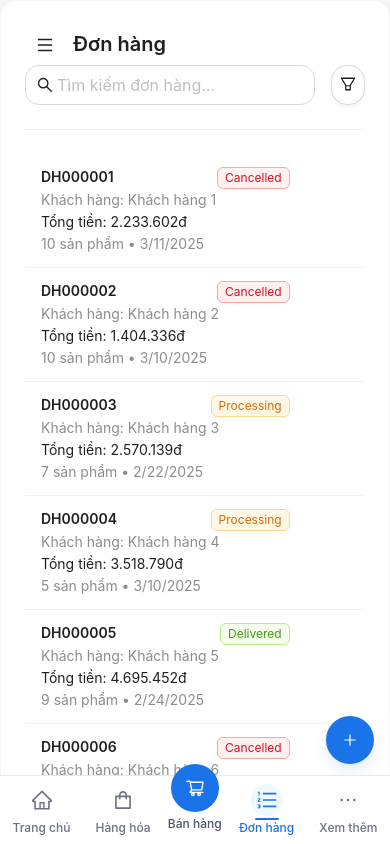
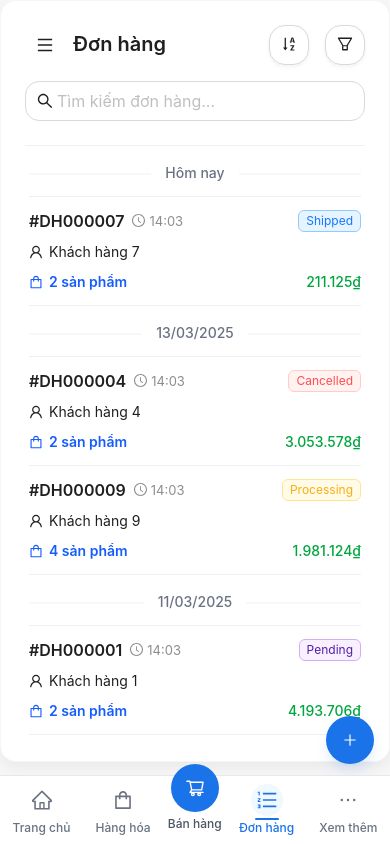
Before and after one commit to tamgtasa2611/jupiter_pos_fe, a Next.js app: page /admin/don-hang in a window 390 px wide. Built offline with nearby package versions, Linux system fonts and the light colour scheme; sample sign-in values are in the browser's storage; what @ant-design/nextjs-registry would draw is missing.

Commit message:
mobile UI

```diff
--- a/src/app/components/admin/don-hang/MobileHeader.jsx
+++ b/src/app/components/admin/don-hang/MobileHeader.jsx
@@ -1,11 +1,11 @@
 import React from "react";
 import { Flex, Input, Button, Divider } from "antd";
-import { SearchOutlined, FilterOutlined } from "@ant-design/icons";
+import { SearchOutlined } from "@ant-design/icons";
 
-const MobileHeader = ({ searchText, onSearch, onFilterClick }) => {
+const MobileHeader = ({ searchText, onSearch }) => {
   return (
     <>
-      <Flex gap="middle">
+      <Flex gap="middle" className="w-full">
         <Input
           placeholder="Tìm kiếm đơn hàng..."
           size="large"
@@ -14,7 +14,6 @@ const MobileHeader = ({ searchText, onSearch, onFilterClick }) => {
           onChange={(e) => onSearch(e.target.value)}
           allowClear
         />
-        <Button size="large" icon={<FilterOutlined />} onClick={onFilterClick}></Button>
       </Flex>
       <Divider style={{ marginBottom: 0 }} />
     </>
--- a/src/app/components/admin/don-hang/OrderList.jsx
+++ b/src/app/components/admin/don-hang/OrderList.jsx
@@ -1,64 +1,194 @@
-import React from "react";
-import { List, Avatar, Row, Col, Tag, Typography } from "antd";
+import React, { useEffect, useRef } from "react";
+import { List, Flex, Tag, Typography, Divider, Spin, Empty } from "antd";
+import dayjs from "dayjs";
+import {
+  LoadingOutlined,
+  ClockCircleOutlined,
+  UserOutlined,
+  ShoppingOutlined,
+} from "@ant-design/icons";
 
-const { Text } = Typography;
+const { Text, Title } = Typography;
 
-const OrderList = ({ orders, loading, pagination, onShowDetails }) => {
+const OrderList = ({ orders, loading, hasMore, onLoadMore, onShowDetails }) => {
+  const listRef = useRef(null);
+
+  // Prepare the list with date headers
+  const prepareListItems = () => {
+    if (!orders || orders.length === 0) return [];
+
+    // Group orders by date
+    const ordersByDate = {};
+
+    orders.forEach((order) => {
+      const orderDate = dayjs(order.createdAt).format("YYYY-MM-DD");
+
+      if (!ordersByDate[orderDate]) {
+        ordersByDate[orderDate] = [];
+      }
+
+      ordersByDate[orderDate].push(order);
+    });
+
+    // Get dates and sort them in descending order (newest first)
+    const sortedDates = Object.keys(ordersByDate).sort((a, b) => {
+      return dayjs(b).diff(dayjs(a));
+    });
+
+    // Build the final list with date headers followed by their orders
+    const result = [];
+
+    sortedDates.forEach((date) => {
+      // Add date header
+      result.push({
+        id: `date-header-${date}`,
+        isDateHeader: true,
+        date: date,
+        formattedDate: dayjs(date).format("DD/MM/YYYY"),
+      });
+
+      // Add all orders for this date
+      result.push(...ordersByDate[date]);
+    });
+
+    return result;
+  };
+
+  // Handle scroll event for infinite loading
+  useEffect(() => {
+    const handleScroll = () => {
+      if (loading || !hasMore) return;
+
+      const scrollElement = document.querySelector(".order-list");
+      if (!scrollElement) return;
+
+      const { scrollTop, scrollHeight, clientHeight } = scrollElement;
+
+      // If scrolled to near bottom (within 200px of bottom), load more
+      if (scrollHeight - scrollTop - clientHeight < 200) {
+        onLoadMore();
+      }
+    };
+
+    const scrollElement = document.querySelector(".order-list");
+    if (scrollElement) {
+      scrollElement.addEventListener("scroll", handleScroll);
+    }
+
+    return () => {
+      if (scrollElement) {
+        scrollElement.removeEventListener("scroll", handleScroll);
+      }
+    };
+  }, [loading, hasMore, onLoadMore]);
+
+  const listItems = prepareListItems();
+
+  // LoadMore component at the bottom
+  const loadMore = (
+    <div
+      style={{
+        textAlign: "center",
+        margin: "12px 0",
+        height: 32,
+        lineHeight: "32px",
+      }}
+    >
+      {hasMore ? (
+        <Spin indicator={<LoadingOutlined style={{ fontSize: 24 }} spin />} />
+      ) : (
+        listItems.length > 0 && <span>Đã hiển thị tất cả đơn hàng</span>
+      )}
+    </div>
+  );
+
   return (
     <List
-      loading={loading}
+      ref={listRef}
+      loading={loading && orders.length === 0}
       itemLayout="horizontal"
-      dataSource={orders}
-      pagination={{
-        ...pagination,
-        size: "small",
+      dataSource={listItems}
+      loadMore={loadMore}
+      locale={{ emptyText: <Empty description="Không có đơn hàng nào" /> }}
+      className="order-list"
+      style={{
+        maxHeight: "70vh",
+        overflow: "auto",
+        padding: "0 4px",
       }}
-      renderItem={(item) => (
-        <List.Item
-          onClick={() => onShowDetails(item)}
-          style={{ padding: "12px 16px", cursor: "pointer" }}
-        >
-          <Row style={{ width: "100%" }} align="middle">
-            <Col span={20}>
-              <Row justify="space-between">
-                <Col>
-                  <Text strong>{item.orderId}</Text>
-                </Col>
-                <Col>
+      renderItem={(item) => {
+        if (item.isDateHeader) {
+          return (
+            <List.Item style={{ padding: "16px 0 8px" }} className="date-head">
+              <Divider orientation="center" plain style={{ margin: "0 0 4px" }}>
+                <div className="text-gray-500 font-medium">
+                  {item.formattedDate === dayjs().format("DD/MM/YYYY")
+                    ? "Hôm nay"
+                    : item.formattedDate}
+                </div>
+              </Divider>
+            </List.Item>
+          );
+        }
+
+        // Regular order item rendering
+        const orderTime = dayjs(item.createdAt).format("HH:mm");
+
+        return (
+          <List.Item onClick={() => onShowDetails(item)}>
+            <Flex className="w-full" align="center">
+              <Flex vertical style={{ flex: 1 }} gap="small">
+                <Flex justify="space-between" align="center">
+                  <Flex align="center" gap="small">
+                    <Title level={5} style={{ margin: 0 }}>
+                      #{item.orderId}
+                    </Title>
+                    <Text type="secondary" style={{ fontSize: "13px" }}>
+                      <ClockCircleOutlined style={{ marginRight: 4 }} />
+                      {orderTime}
+                    </Text>
+                  </Flex>
                   <Tag
                     color={
                       item.status === "Delivered"
-                        ? "green"
+                        ? "success"
                         : item.status === "Shipped"
-                        ? "blue"
+                        ? "processing"
                         : item.status === "Processing"
-                        ? "orange"
+                        ? "warning"
                         : item.status === "Pending"
                         ? "purple"
-                        : "red"
+                        : "error"
                     }
+                    style={{
+                      marginInlineEnd: "0",
+                    }}
                   >
                     {item.status}
                   </Tag>
-                </Col>
-              </Row>
-              <Row>
-                <Text type="secondary">Khách hàng: {item.customerName}</Text>
-              </Row>
-              <Row>
-                <Text>
-                  Tổng tiền: {new Intl.NumberFormat("vi-VN").format(item.totalAmount) + "đ"}
-                </Text>
-              </Row>
-              <Row>
-                <Text type="secondary">
-                  {item.items} sản phẩm • {item.orderDate}
-                </Text>
-              </Row>
-            </Col>
-          </Row>
-        </List.Item>
-      )}
+                </Flex>
+                <Flex vertical gap="small">
+                  <div type="secondary" strong style={{ display: "flex", alignItems: "center" }}>
+                    <UserOutlined style={{ marginRight: 6 }} /> {item.customerName}
+                  </div>
+                  <Flex justify="space-between" align="center">
+                    <div
+                      className="font-semibold text-blue-600"
+                      style={{ display: "flex", alignItems: "center" }}
+                    >
+                      <ShoppingOutlined style={{ marginRight: 6 }} />
+                      {item.items} sản phẩm
+                    </div>
+                    <div className="font-medium text-green-600">
+                      {new Intl.NumberFormat("vi-VN").format(item.totalAmount) + "₫"}
+                    </div>
+                  </Flex>
+                </Flex>
+              </Flex>
+            </Flex>
+          </List.Item>
+        );
+      }}
     />
   );
 };
--- a/src/app/components/admin/don-hang/OrderMainPage.jsx
+++ b/src/app/components/admin/don-hang/OrderMainPage.jsx
@@ -2,7 +2,12 @@
 
 import React, { useState, useEffect, useLayoutEffect, useCallback } from "react";
 import { Card, Button, Flex, Typography, DatePicker } from "antd";
-import { MenuOutlined, PlusOutlined } from "@ant-design/icons";
+import {
+  FilterOutlined,
+  MenuOutlined,
+  PlusOutlined,
+  SortAscendingOutlined,
+} from "@ant-design/icons";
 import OrderDetailsModal from "./OrderDetailsModal";
 import { debounce } from "lodash";
 import dayjs from "dayjs";
@@ -28,6 +33,7 @@ const OrderMainPage = () => {
   const [filterDrawerOpen, setFilterDrawerOpen] = useState(false);
 
   const [orders, setOrders] = useState([]);
+  const [hasMore, setHasMore] = useState(true);
   const [loading, setLoading] = useState(false);
   const [searchText, setSearchText] = useState("");
   const [selectedStatus, setSelectedStatus] = useState("all");
@@ -74,26 +80,22 @@ const OrderMainPage = () => {
 
   // Fetch orders
   useEffect(() => {
-    fetchOrders();
-  }, [
-    pagination.current,
-    pagination.pageSize,
-    searchText,
-    selectedStatus,
-    sortBy,
-    sortOrder,
-    dateRange,
-  ]);
+    // Only fetch on filter/sort changes, not for infinite scroll
+    fetchOrders(false);
+  }, [searchText, selectedStatus, sortBy, sortOrder, dateRange]);
 
-  const fetchOrders = () => {
+  const fetchOrders = (isLoadingMore = false) => {
     setLoading(true);
+
     setTimeout(() => {
-      let mockData = Array(35)
+      // Your existing logic to generate mock data
+      let mockData = Array(100)
         .fill()
         .map((_, index) => ({
           id: index + 1,
           orderId: `DH${String(index + 1).padStart(6, "0")}`,
           customerName: `Khách hàng ${index + 1}`,
+          createdAt: new Date(Date.now() - Math.floor(Math.random() * 30) * 24 * 60 * 60 * 1000),
           orderDate: new Date(
             Date.now() - Math.floor(Math.random() * 30) * 24 * 60 * 60 * 1000
           ).toLocaleDateString(),
@@ -148,19 +150,45 @@ const OrderMainPage = () => {
         });
       }
 
-      // Total and pagination
-      const totalItems = mockData.length;
-      const start = (pagination.current - 1) * pagination.pageSize;
-      const end = start + pagination.pageSize;
-      const paginatedData = mockData.slice(start, end);
+      // Handle pagination or infinite scroll
+      const pageSize = 10;
+      const total = mockData.length;
 
-      setOrders(paginatedData);
-      setPagination({
-        ...pagination,
-        total: totalItems,
-      });
+      // Slice data properly for pagination or infinite scroll
+      let result;
+      if (isLoadingMore) {
+        const start = orders.length;
+        const end = start + pageSize;
+        result = mockData.slice(start, end);
+
+        // Append new data to existing orders
+        setOrders((prevOrders) => [...prevOrders, ...result]);
+        setHasMore(orders.length + result.length < total);
+      } else {
+        // Initial load or filter change
+        const start = 0;
+        const end = pageSize;
+        result = mockData.slice(start, end);
+
+        setOrders(result);
+        setHasMore(result.length < total);
+
+        // Update pagination for desktop view
+        setPagination((prev) => ({
+          ...prev,
+          current: 1,
+          total: total,
+        }));
+      }
+
       setLoading(false);
     }, 500);
+  };
+
+  const handleLoadMore = () => {
+    if (!loading && hasMore) {
+      fetchOrders(true);
+    }
   };
 
   // Event handlers
@@ -204,8 +232,8 @@ const OrderMainPage = () => {
 
   return (
     <div className="min-h-screen">
-      <Card className="     transition-shadow mt-5">
-        <Flex justify="space-between" align="center" wrap="wrap" style={{ marginBottom: 24 }}>
+      <Card className="transition-shadow mt-5">
+        <Flex justify="space-between" align="center" wrap="wrap" style={{ marginBottom: 16 }}>
           <div className="">
             <Title level={4} style={{ margin: 0 }}>
               {isMobile && (
@@ -220,6 +248,18 @@ const OrderMainPage = () => {
               Đơn hàng
             </Title>
           </div>
+
+          {/* Mobile Filter Button */}
+          {isMobile && (
+            <Flex gap="middle">
+              <Button size="large" icon={<SortAscendingOutlined />} onClick={() => {}}></Button>
+              <Button
+                size="large"
+                icon={<FilterOutlined />}
+                onClick={() => setFilterDrawerOpen(true)}
+              ></Button>
+            </Flex>
+          )}
 
           {/* Action bar - Desktop */}
           {!isMobile && (
@@ -236,16 +276,10 @@ const OrderMainPage = () => {
               <OrderActions onExport={handleExport} />
             </Flex>
           )}
+        </Flex>
 
-          {/* Mobile Search Bar */}
-          {isMobile && (
-            <MobileHeader
-              searchText={searchText}
-              onSearch={handleSearch}
-              onFilterClick={() => setFilterDrawerOpen(true)}
-            />
-          )}
-        </Flex>
+        {/* Mobile Search Bar */}
+        {isMobile && <MobileHeader searchText={searchText} onSearch={handleSearch} />}
 
         {/* Order Table for Desktop */}
         {!isMobile && (
@@ -263,7 +297,8 @@ const OrderMainPage = () => {
           <OrderList
             orders={orders}
             loading={loading}
-            pagination={pagination}
+            hasMore={hasMore}
+            onLoadMore={handleLoadMore}
             onShowDetails={handleShowOrderDetails}
           />
         )}
--- a/src/app/components/admin/hang-hoa/ProductList.jsx
+++ b/src/app/components/admin/hang-hoa/ProductList.jsx
@@ -63,7 +63,7 @@ const ProductList = ({
               trigger={["click"]}
               placement="bottomRight"
             >
-              <Button shape="circle" size="large" icon={<MoreOutlined />} />
+              <Button icon={<MoreOutlined />} />
             </Dropdown>,
           ]}
         >
--- a/src/app/components/admin/hang-hoa/ProductPage.jsx
+++ b/src/app/components/admin/hang-hoa/ProductPage.jsx
@@ -405,7 +405,7 @@ const ProductPage = () => {
   return (
     <div className="min-h-screen">
       <Card className="     transition-shadow">
-        <Flex justify="space-between" align="center" wrap="wrap" style={{ marginBottom: 24 }}>
+        <Flex justify="space-between" align="center" wrap="wrap" style={{ marginBottom: 16 }}>
           <div className="">
             <Title level={4} style={{ margin: 0 }}>
               {isMobile && (
@@ -520,7 +520,7 @@ const ProductPage = () => {
                 onChange={(e) => updateSearchText(e.target.value)}
                 allowClear
               />
-              <Button size="large" icon={<ScanOutlined />} onClick={handleScanCode}></Button>
+              <Button style={{ width: "48px" }} icon={<ScanOutlined />} onClick={handleScanCode}></Button>
             </Flex>
             <Divider style={{ marginBottom: 0 }} />
           </>
```
